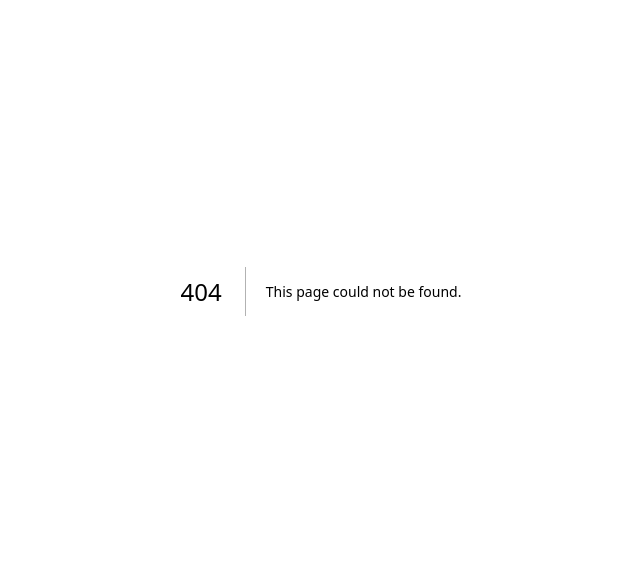
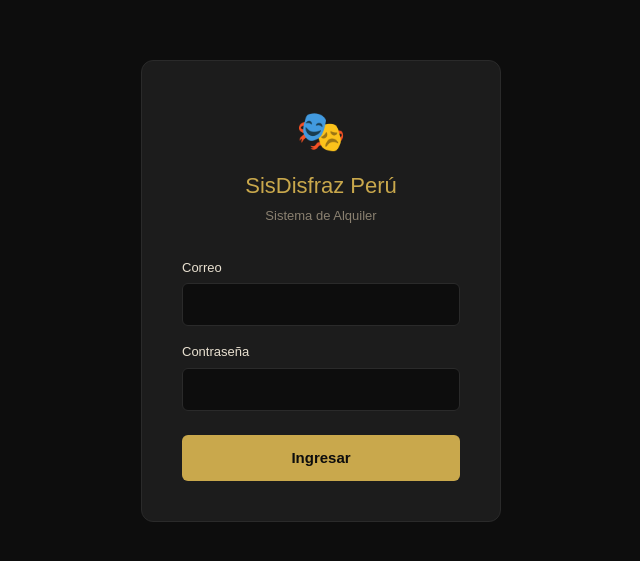
Before and after one commit to blk182/sisdisfraz, a Next.js app: page /login in a window 1280 px wide. Before the commit this address had no page. Shown: the part 109-670 px from the top of the page, without its empty margins (319-959 px from the left). Built offline with nearby package versions, Linux system fonts and the light colour scheme; no server answers.

Commit message:
feat: login y dashboard inicial

```diff
--- /dev/null
+++ b/src/app/dashboard/page.tsx
@@ -0,0 +1,8 @@
+export default function Dashboard() {
+  return (
+    <div style={{ padding: 40, color: 'white', background: '#0D0D0D', minHeight: '100vh' }}>
+      <h1>🎭 Dashboard SisDisfraz</h1>
+      <p>¡Bienvenido! El sistema está funcionando.</p>
+    </div>
+  )
+}
--- /dev/null
+++ b/src/app/login/page.tsx
@@ -0,0 +1,60 @@
+'use client'
+import { useState } from 'react'
+import { supabase } from '@/lib/supabase'
+import { useRouter } from 'next/navigation'
+
+export default function LoginPage() {
+  const [email, setEmail] = useState('')
+  const [password, setPassword] = useState('')
+  const [error, setError] = useState('')
+  const [loading, setLoading] = useState(false)
+  const router = useRouter()
+
+  async function handleLogin(e: React.FormEvent) {
+    e.preventDefault()
+    setLoading(true)
+    setError('')
+    const { error } = await supabase.auth.signInWithPassword({ email, password })
+    if (error) {
+      setError('Correo o contraseña incorrectos')
+      setLoading(false)
+    } else {
+      router.push('/dashboard')
+    }
+  }
+
+  return (
+    <div style={{ minHeight: '100vh', background: '#0D0D0D', display: 'flex', alignItems: 'center', justifyContent: 'center' }}>
+      <div style={{ background: '#1C1C1C', padding: 40, borderRadius: 12, width: 360, border: '1px solid #2A2A2A' }}>
+        <div style={{ textAlign: 'center', marginBottom: 32 }}>
+          <div style={{ fontSize: 40 }}>🎭</div>
+          <h1 style={{ color: '#C9A84C', fontSize: 22, margin: '8px 0 4px' }}>SisDisfraz Perú</h1>
+          <p style={{ color: '#8A8070', fontSize: 13 }}>Sistema de Alquiler</p>
+        </div>
+        <form onSubmit={handleLogin}>
+          <div style={{ marginBottom: 16 }}>
+            <label style={{ color: '#E8E0D0', fontSize: 13, display: 'block', marginBottom: 6 }}>Correo</label>
+            <input
+              type="email" value={email} onChange={e => setEmail(e.target.value)}
+              required style={{ width: '100%', padding: '10px 12px', background: '#0D0D0D', border: '1px solid #2A2A2A', borderRadius: 6, color: '#E8E0D0', fontSize: 14, boxSizing: 'border-box' }}
+            />
+          </div>
+          <div style={{ marginBottom: 24 }}>
+            <label style={{ color: '#E8E0D0', fontSize: 13, display: 'block', marginBottom: 6 }}>Contraseña</label>
+            <input
+              type="password" value={password} onChange={e => setPassword(e.target.value)}
+              required style={{ width: '100%', padding: '10px 12px', background: '#0D0D0D', border: '1px solid #2A2A2A', borderRadius: 6, color: '#E8E0D0', fontSize: 14, boxSizing: 'border-box' }}
+            />
+          </div>
+          {error && <p style={{ color: '#C0392B', fontSize: 13, marginBottom: 16, textAlign: 'center' }}>{error}</p>}
+          <button
+            type="submit" disabled={loading}
+            style={{ width: '100%', padding: '12px', background: loading ? '#8A7040' : '#C9A84C', color: '#0D0D0D', fontWeight: 'bold', fontSize: 15, border: 'none', borderRadius: 6, cursor: loading ? 'not-allowed' : 'pointer' }}
+          >
+            {loading ? 'Ingresando...' : 'Ingresar'}
+          </button>
+        </form>
+      </div>
+    </div>
+  )
+}
--- a/src/app/page.tsx
+++ b/src/app/page.tsx
@@ -1,65 +1,5 @@
-import Image from "next/image";
+import { redirect } from 'next/navigation'
 
 export default function Home() {
-  return (
-    <div className="flex min-h-screen items-center justify-center bg-zinc-50 font-sans dark:bg-black">
-      <main className="flex min-h-screen w-full max-w-3xl flex-col items-center justify-between py-32 px-16 bg-white dark:bg-black sm:items-start">
-        <Image
-          className="dark:invert"
-          src="/next.svg"
-          alt="Next.js logo"
-          width={100}
-          height={20}
-          priority
-        />
-        <div className="flex flex-col items-center gap-6 text-center sm:items-start sm:text-left">
-          <h1 className="max-w-xs text-3xl font-semibold leading-10 tracking-tight text-black dark:text-zinc-50">
-            To get started, edit the page.tsx file.
-          </h1>
-          <p className="max-w-md text-lg leading-8 text-zinc-600 dark:text-zinc-400">
-            Looking for a starting point or more instructions? Head over to{" "}
-            <a
-              href="https://vercel.com/templates?framework=next.js&utm_source=create-next-app&utm_medium=appdir-template-tw&utm_campaign=create-next-app"
-              className="font-medium text-zinc-950 dark:text-zinc-50"
-            >
-              Templates
-            </a>{" "}
-            or the{" "}
-            <a
-              href="https://nextjs.org/learn?utm_source=create-next-app&utm_medium=appdir-template-tw&utm_campaign=create-next-app"
-              className="font-medium text-zinc-950 dark:text-zinc-50"
-            >
-              Learning
-            </a>{" "}
-            center.
-          </p>
-        </div>
-        <div className="flex flex-col gap-4 text-base font-medium sm:flex-row">
-          <a
-            className="flex h-12 w-full items-center justify-center gap-2 rounded-full bg-foreground px-5 text-background transition-colors hover:bg-[#383838] dark:hover:bg-[#ccc] md:w-[158px]"
-            href="https://vercel.com/new?utm_source=create-next-app&utm_medium=appdir-template-tw&utm_campaign=create-next-app"
-            target="_blank"
-            rel="noopener noreferrer"
-          >
-            <Image
-              className="dark:invert"
-              src="/vercel.svg"
-              alt="Vercel logomark"
-              width={16}
-              height={16}
-            />
-            Deploy Now
-          </a>
-          <a
-            className="flex h-12 w-full items-center justify-center rounded-full border border-solid border-black/[.08] px-5 transition-colors hover:border-transparent hover:bg-black/[.04] dark:border-white/[.145] dark:hover:bg-[#1a1a1a] md:w-[158px]"
-            href="https://nextjs.org/docs?utm_source=create-next-app&utm_medium=appdir-template-tw&utm_campaign=create-next-app"
-            target="_blank"
-            rel="noopener noreferrer"
-          >
-            Documentation
-          </a>
-        </div>
-      </main>
-    </div>
-  );
+  redirect('/login')
 }
```
